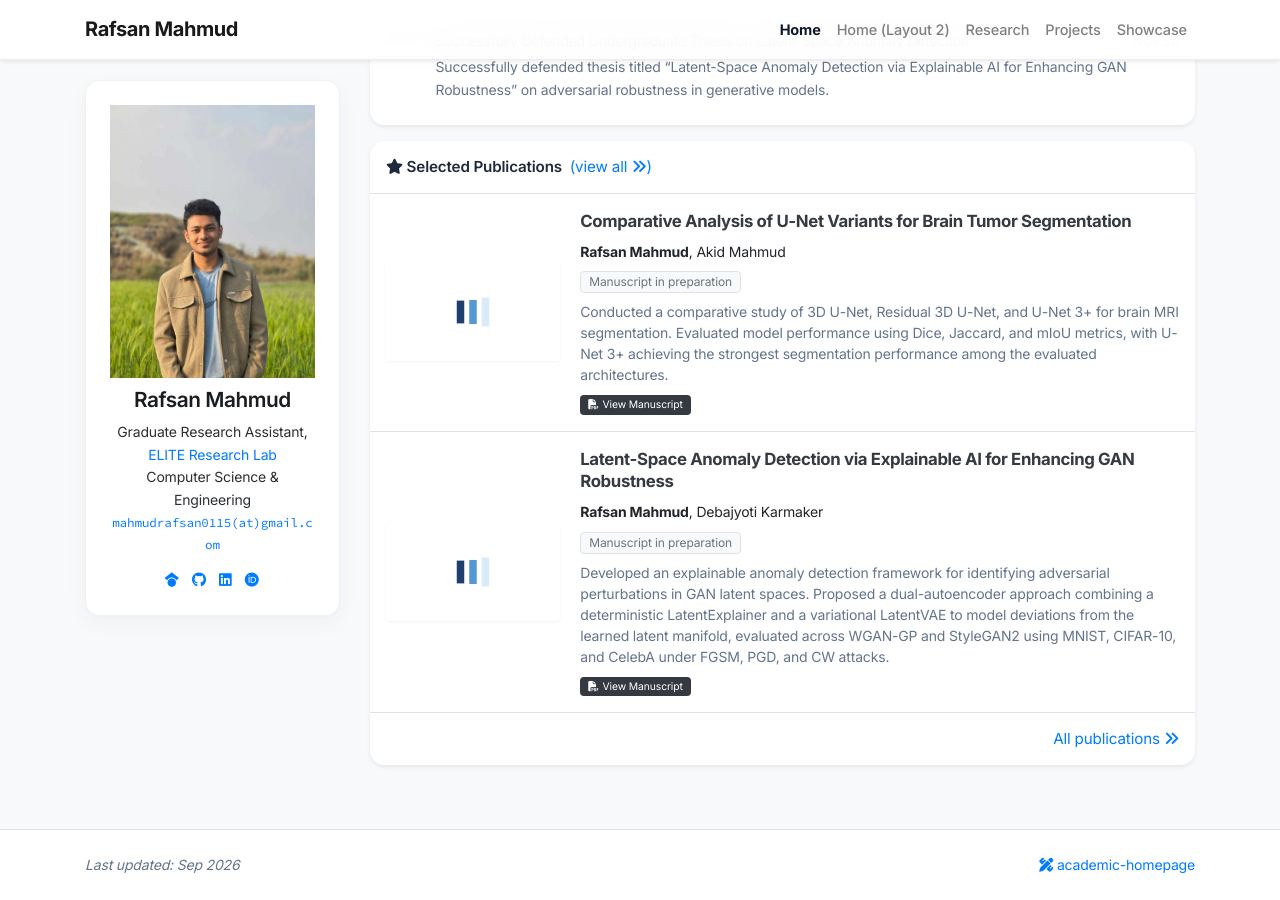
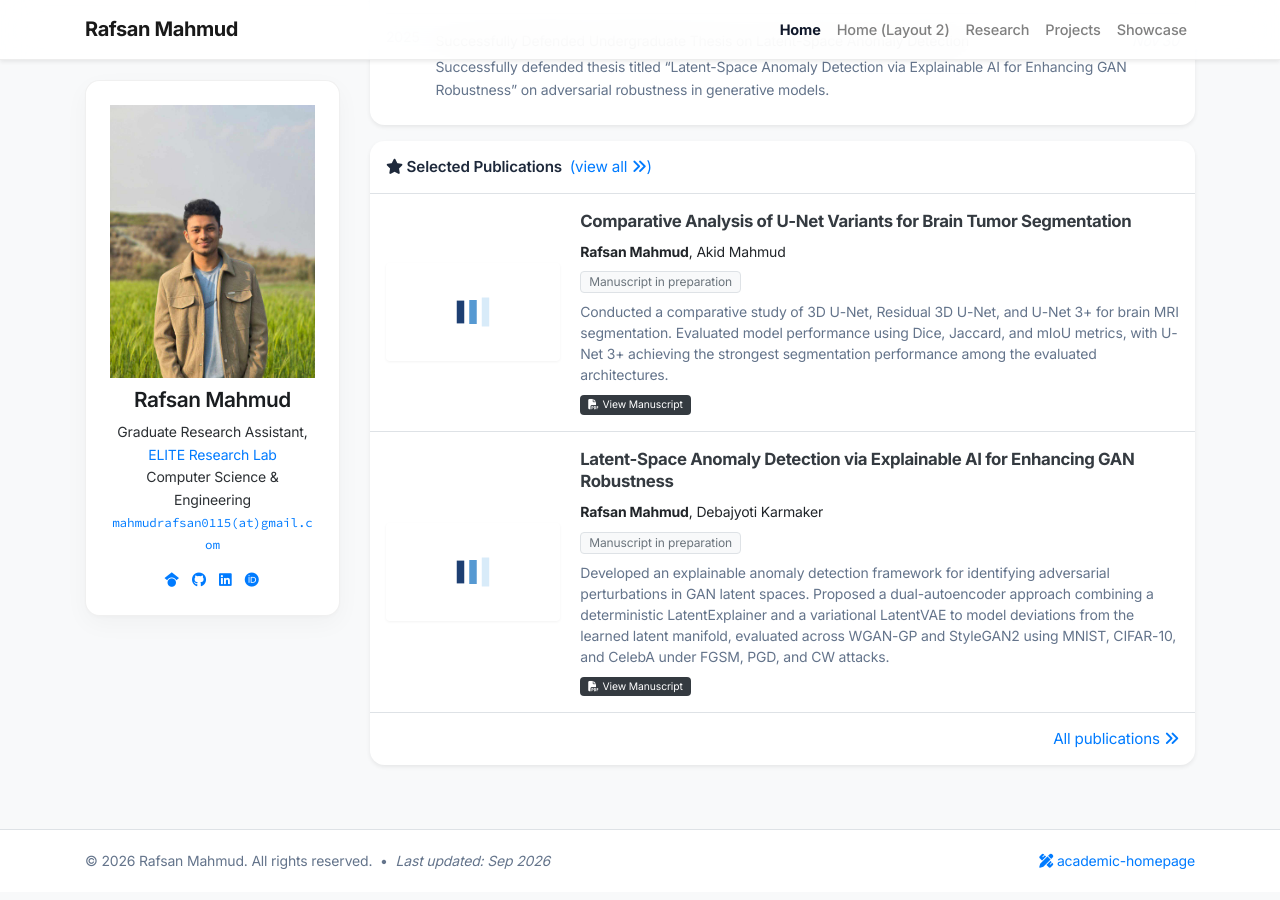
Before and after one commit to RAAFSAAN0/RAAFSAAN0.github.io, a Jekyll site: the page built from index.html, in a window 1280 px wide and 900 px high, scrolled down 1109 px. Built offline with Jekyll 4.4.1, drawn with Linux system fonts in a browser that asks for light colours; nearby versions of some CDN libraries; a style sheet for code colours, icons or effects is not loaded.

Commit message:
Update footer.html

```diff
--- a/_includes/footer.html
+++ b/_includes/footer.html
@@ -1,15 +1,13 @@
-<footer class="footer border-top py-2 mt-5 bg-white small">
+<footer class="footer border-top py-3 mt-5 bg-white small">
     <div class="{% if page.container_class %}{{ page.container_class }}{% else %}container-lg{% endif %}">
-        <div class="row my-3">
-            <div class="col-6">
-                <div class="text-muted">
-                    <i>Last updated: {{ "now" | date: "%b %Y" }}</i>
-                </div>
+        <div class="row align-items-center my-1">
+            <div class="col-md-6 text-center text-md-left mb-2 mb-md-0 text-muted">
+                <span>&copy; {{ "now" | date: "%Y" }} {{ site.title }}. All rights reserved.</span>
+                <span class="mx-1">•</span>
+                <i>Last updated: {{ "now" | date: "%b %Y" }}</i>
             </div>
-            <div class="col-6">
-                <div class="text-right text-muted">
-                    {{ site.data.display.footer_text }}
-                </div>
+            <div class="col-md-6 text-center text-md-right text-muted">
+                {{ site.data.display.footer_text }}
             </div>
         </div>
     </div>
```
